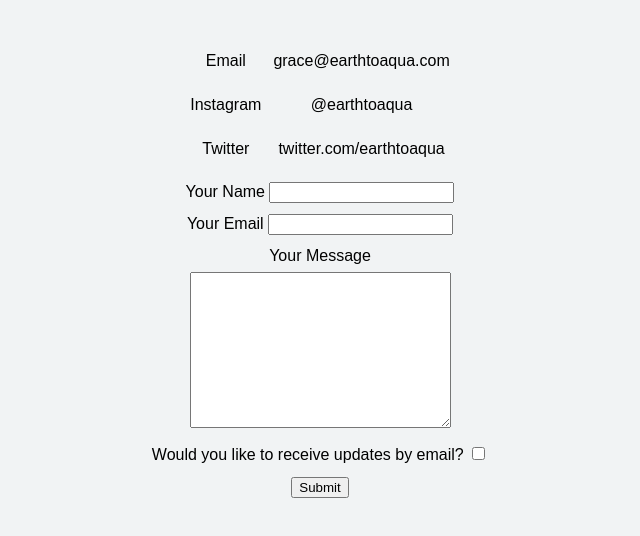
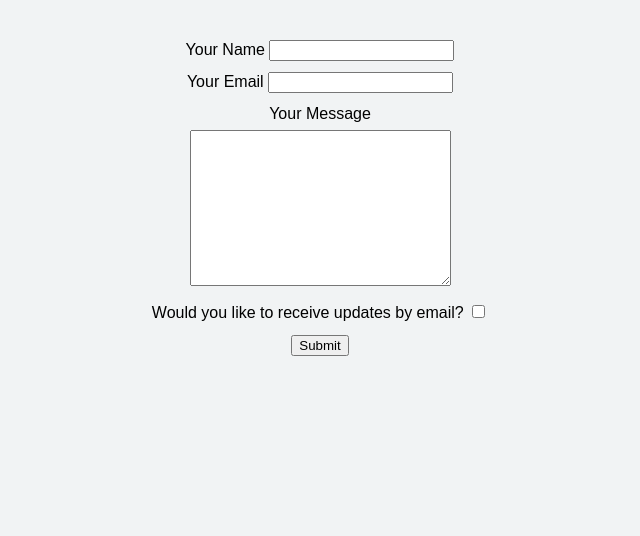
Before and after one commit to EarthToAqua/OurJourney, a plain HTML site: page Contact.html in a window 1280 px wide. Shown: the part 126-662 px from the top of the page, without its empty margins (320-960 px from the left). Drawn offline with Linux system fonts and the light colour scheme; files that its build step writes are made by us from their sources.

Commit message:
Update Contact.html

```diff
--- a/Contact.html
+++ b/Contact.html
@@ -4,37 +4,11 @@
 <head>
   <meta charset="utf-8">
   <title>🌏Contact E2A</title>
-  <link rel="stylesheet" href="CSS/styles.css">
+  <link rel="stylesheet" href="styles.css">
 </head>
 
 <body>
   <h1>Contact Us</h1>
-  <table cellspacing="10">
-    <tr>
-      <td>
-        Email
-      </td>
-      <td>
-        grace@earthtoaqua.com
-      </td>
-    </tr>
-    <tr>
-      <td>
-        Instagram
-      </td>
-      <td>
-        @earthtoaqua
-      </td>
-    </tr>
-    <tr>
-      <td>
-        Twitter
-      </td>
-      <td>
-        twitter.com/earthtoaqua
-      </td>
-    </tr>
-  </table>
 
   <form action="mailto:grace@earthtoaqua.com" method="post" enctype="text/plain">
     <label>Your Name</label>
```
